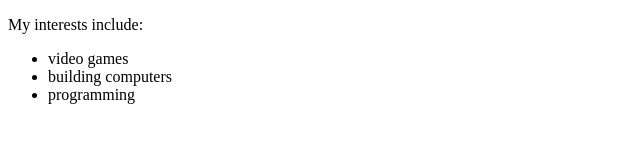
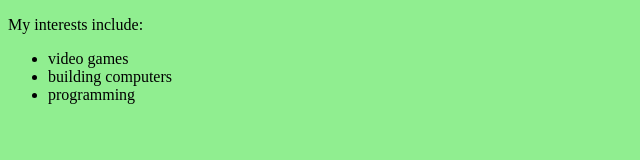
Before and after one commit to gavrela97/gavrela97.github.io, a plain HTML site: page interests.html in a window 1280 px wide. Shown: the whole page, without its empty margins (0-640 px from the left). Drawn offline with Linux system fonts and the light colour scheme.

Commit message:
Update interests.html

```diff
--- a/interests.html
+++ b/interests.html
@@ -3,6 +3,7 @@
 <html lang="en" xmlns="http://www.w3.org/1999/xhtml">
 <head>
     <meta charset="utf-8" />
+     <link href="Style2.css" rel="stylesheet" type="text/css">
     <title>Interests</title>
 </head>
 <body>
```
